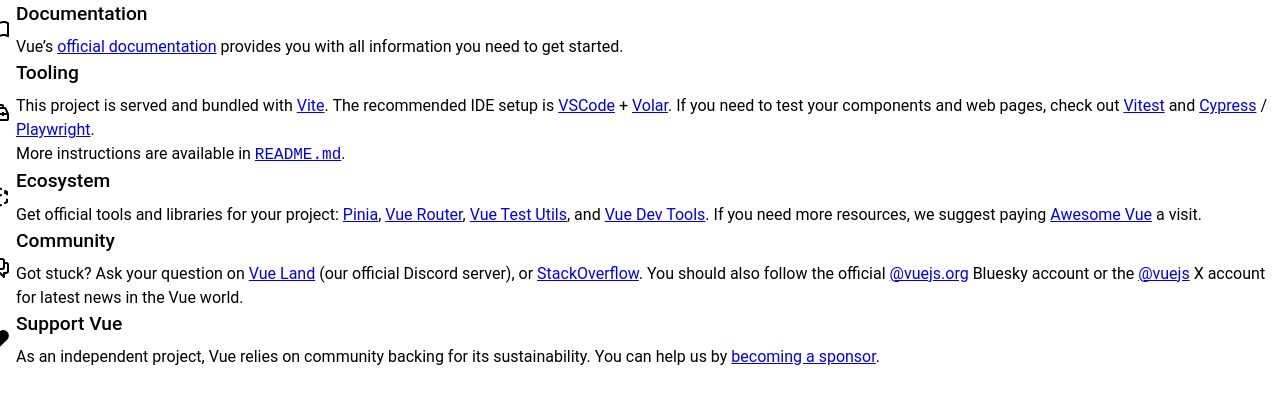
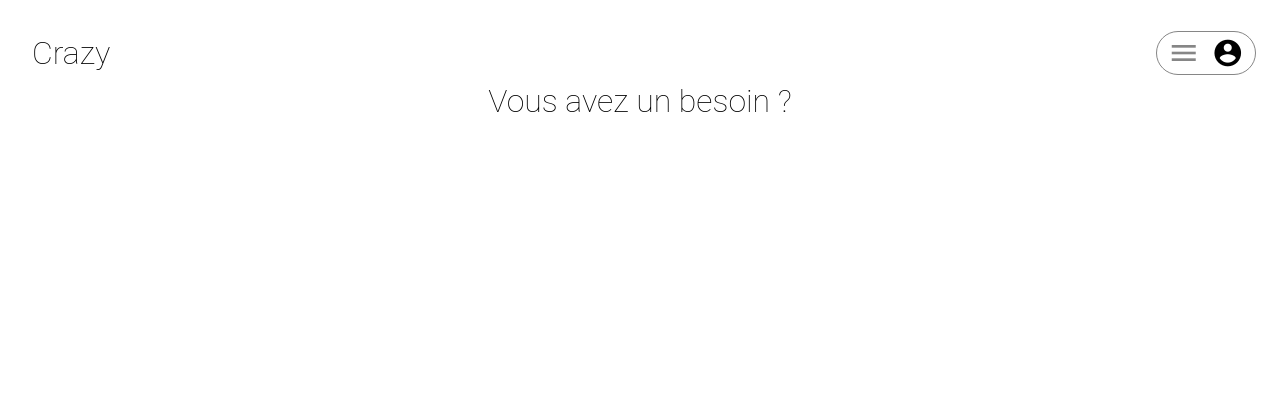
Before and after one commit to Mape57/crazy_charly_day_2025, a Vue app in the folder frontend/: page / in a window 1280 px wide. Shown: the top 404 px of the page. Built offline with nearby package versions, Linux system fonts and the light colour scheme.

Commit message:
composant header

```diff
--- /dev/null
+++ b/frontend/src/components/HeaderComponent.vue
@@ -0,0 +1,47 @@
+<template>
+  <header>
+    <h1>{{ logo }}</h1>
+    <div class="icon-container">
+      <slot name="icons"></slot>
+    </div>
+  </header>
+  <div class="title">
+    <h1>{{ title }}</h1>
+  </div>
+</template>
+
+<script setup>
+defineProps({
+  title: String,
+  logo: String
+});
+</script>
+
+<style scoped>
+header {
+  display: flex;
+  justify-content: space-between;
+  align-items: center;
+  margin-top: 1.80em;
+}
+
+header h1 {
+  margin-left: 1em;
+  font-weight: 200;
+}
+
+.icon-container {
+  border: 1px solid #868686;
+  border-radius: 1.5em;
+  padding: 0.3em 0.7em;
+  margin-right: 1.5em;
+}
+
+.title {
+  text-align: center;
+}
+
+.title h1 {
+  font-weight: 200;
+}
+</style>
--- a/frontend/src/views/HomeView.vue
+++ b/frontend/src/views/HomeView.vue
@@ -1,9 +1,31 @@
 <script setup>
-import TheWelcome from '../components/TheWelcome.vue'
+import HeaderComponent from "@/components/HeaderComponent.vue";
+import { ref } from "vue";
+
+const title = ref('Vous avez un besoin ?');
+const icons = ref([
+  { name: 'mdi-menu', size: 'x-large', color: '#868686' },
+  { name: 'mdi-account-circle', size: 'x-large', class: 'ml-3' }
+]);
+
+const logo = ref('Crazy');
 </script>
 
 <template>
-  <main>
-    <TheWelcome />
-  </main>
+  <HeaderComponent :title="title" :logo="logo">
+    <template #icons>
+      <v-icon
+          v-for="(icon, index) in icons"
+          :key="index"
+          :size="icon.size"
+          :color="icon.color"
+          :class="icon.class"
+      >
+        {{ icon.name }}
+      </v-icon>
+    </template>
+  </HeaderComponent>
 </template>
+
+<style scoped>
+</style>
```
